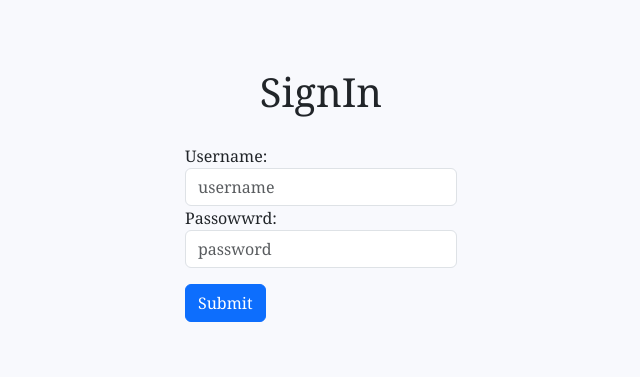
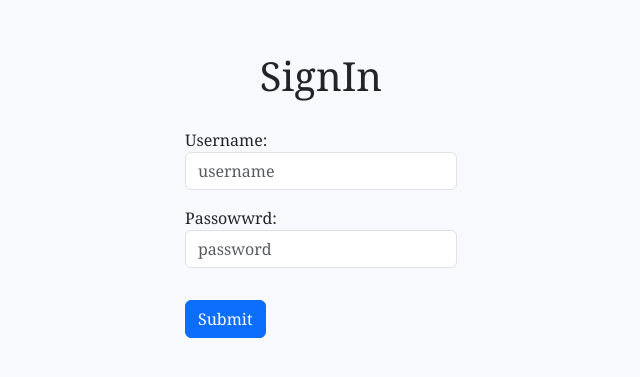
Before and after one commit to rounsunn/Frontend-Practice, a React (Vite) app in the folder React/first_vite_react_app/LoginForm/: page / in a window 1280 px wide. Shown: the part 205-582 px from the top of the page, without its empty margins (319-959 px from the left). Built offline with nearby package versions, Linux system fonts and the light colour scheme.

Commit message:
Error message is coming but same error is shown on both input username and password, need to show wrong username below userName input and same for password

```diff
--- a/React/first_vite_react_app/LoginForm/src/component/Form.tsx
+++ b/React/first_vite_react_app/LoginForm/src/component/Form.tsx
@@ -8,7 +8,10 @@ const Form: React.FC<FormProps> = ({ setIsSubmitted }) => {
   const [userName, setUserName] = useState("");
   const [passwowrd, setPassword] = useState("");
 
-  // const [errorMessages, setErrorMessages] = useState({});
+  const [errorMessages, setErrorMessages] = useState({
+    name: "",
+    message: "",
+  });
 
   // User Login info
   const database = [
@@ -22,6 +25,15 @@ const Form: React.FC<FormProps> = ({ setIsSubmitted }) => {
     },
   ];
 
+  const errors = {
+    uname: "invalid username",
+    pass: "invalid password",
+  };
+
+  const renderErrorMessage = () => {
+    return <p>{errorMessages.message}</p>;
+  };
+
   const handleSubmit = (event: React.FormEvent<HTMLFormElement>) => {
     event.preventDefault();
 
@@ -32,18 +44,19 @@ const Form: React.FC<FormProps> = ({ setIsSubmitted }) => {
     if (userData) {
       if (userData.password !== passwowrd) {
         // Invalid password
-        // setErrorMessages({ name: "pass", message: errors.pass });
+        setErrorMessages({ name: "pass", message: errors.pass });
       } else {
         setIsSubmitted(true);
       }
     } else {
       // Username not found
-      // setErrorMessages({ name: "uname", message: errors.uname });
+      setErrorMessages({ name: "uname", message: errors.uname });
     }
   };
 
   return (
     <form onSubmit={handleSubmit}>
+      <div>
         <label htmlFor="username">Username:</label>
         <input
           type="text"
@@ -52,6 +65,9 @@ const Form: React.FC<FormProps> = ({ setIsSubmitted }) => {
           value={userName}
           onChange={(e) => setUserName(e.target.value)}
         />
+        {renderErrorMessage()}
+      </div>
+      <div>
         <label htmlFor="password">Passowwrd:</label>
         <input
           type="password"
@@ -60,6 +76,8 @@ const Form: React.FC<FormProps> = ({ setIsSubmitted }) => {
           value={passwowrd}
           onChange={(e) => setPassword(e.target.value)}
         />
+        {renderErrorMessage()}
+      </div>
       <button type="submit" className="btn btn-primary mt-3">
         Submit
       </button>
```
Lines whose indentation alone changed are shown as unchanged.
